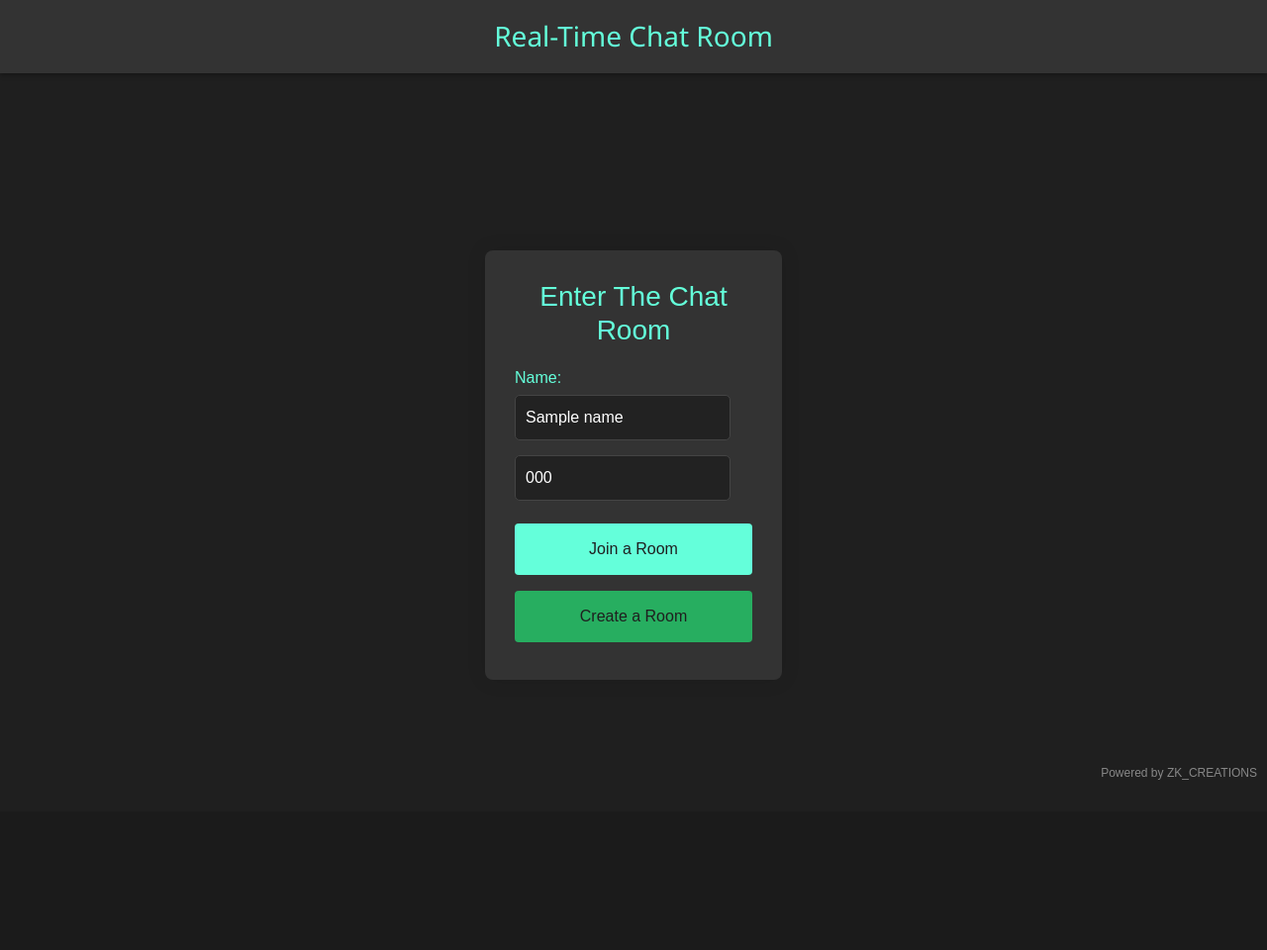
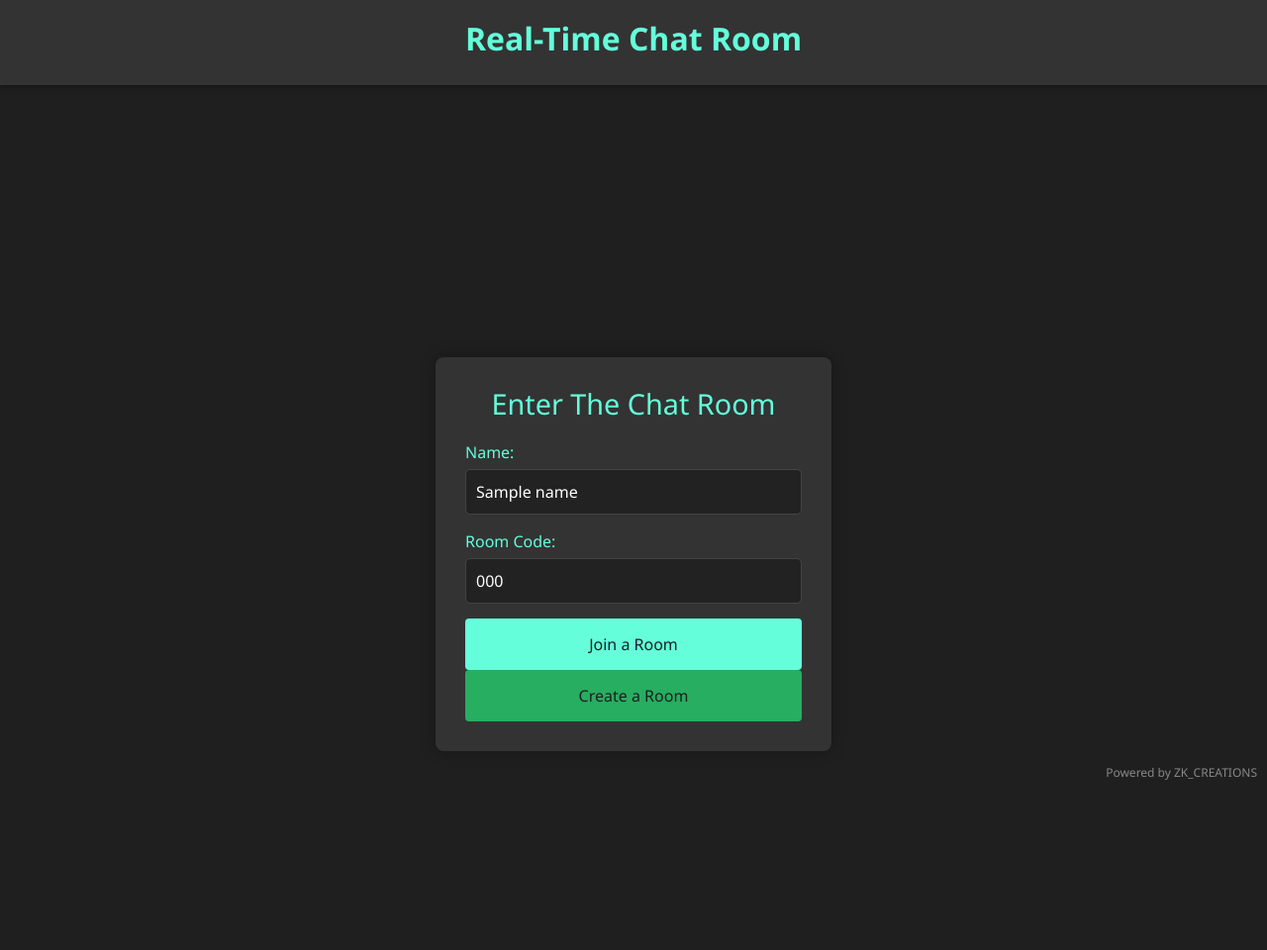
Before and after one commit to zuberkhan01st/Chat-Room, a Flask app: template templates/home.html in a window 1280 px wide. Shown: the whole page at 99% size. Before the commit the page ends 788 px from the top, so only its background shows below. Run offline with Flask 3, Linux system fonts and the light colour scheme; the template is opened without the code that fills it: most values are stand-ins (such as "Sample title", 1, 10 or a date in 2020); some libraries are stand-ins or nearby versions.

Commit message:
Update home.html

```diff
--- a/templates/home.html
+++ b/templates/home.html
@@ -3,122 +3,126 @@
 {% block content %}
 <style>
   body {
-    font-family: Arial, sans-serif;
     background-color: #1f1f1f; /* Dark background */
     color: #fff; /* Light text */
     margin: 0;
     padding: 0;
-    display: flex;
-    flex-direction: column;
-    align-items: center;
-    height: 100vh;
-    position: relative;
+    font-family: 'Segoe UI', Tahoma, Geneva, Verdana, sans-serif;
   }
 
   header {
-    width: 100%;
-    background-color: #333; /* Dark header background */
+    background-color: #333;
+    color: #64ffda;
     padding: 20px 0;
     text-align: center;
     position: fixed;
+    width: 100%;
     top: 0;
-    z-index: 1000; /* Ensure header stays on top */
-    box-shadow: 0px 2px 5px rgba(0, 0, 0, 0.3);
+    z-index: 1000;
+    box-shadow: 0 2px 5px rgba(0, 0, 0, 0.3);
   }
 
   h1 {
-    font-family: 'Segoe UI', Tahoma, Geneva, Verdana, sans-serif; /* Change font family */
-    font-size: 28px;
-    color: #64ffda; /* Light cyan title color */
-    margin: 0;
+    font-size: 2rem;
+    font-weight: bold;
+    animation: typewriter 3s steps(30) 1s 1 normal both;
+  }
+
+  @keyframes typewriter {
+    from {
+      width: 0;
+    }
+    to {
+      width: 100%;
+    }
   }
 
   .content {
-    margin-top: 80px; /* Ensure content starts below fixed header */
+    margin-top: 80px; /* Ensures content is below fixed header */
     display: flex;
     justify-content: center;
     align-items: center;
-    height: calc(100vh - 100px); /* Adjust to fit content between header and footer */
+    min-height: 100vh;
+    flex-direction: column;
   }
 
-  /* Form and powered by styles continue... */
-
   form {
-    width: 300px;
-    background-color: #333; /* Darker form background */
+    width: 100%;
+    max-width: 400px;
+    background-color: #333;
     padding: 30px;
     border-radius: 8px;
-    box-shadow: 0px 0px 20px 0px rgba(0, 0, 0, 0.1);
+    box-shadow: 0px 0px 15px rgba(0, 0, 0, 0.3);
   }
 
   h3 {
-    color: #64ffda; /* Light cyan heading */
     text-align: center;
+    color: #64ffda;
+    font-size: 1.8rem;
     margin-bottom: 20px;
   }
 
   label {
     display: block;
     margin-bottom: 5px;
-    color: #64ffda; /* Light cyan label text */
+    color: #64ffda;
   }
 
-  input[type="text"],
-  input[type="password"] {
-    width: calc(100% - 22px); /* Adjust width for padding */
+  input[type="text"], input[type="password"] {
+    width: 100%;
     padding: 10px;
     margin-bottom: 15px;
-    border: 1px solid #444; /* Darker border */
-    background-color: #222; /* Darker input background */
-    color: #fff; /* Light text */
+    background-color: #222;
+    color: #fff;
+    border: 1px solid #444;
     border-radius: 5px;
-    box-sizing: border-box;
     transition: border-color 0.3s ease;
   }
 
-  input[type="text"]:focus,
-  input[type="password"]:focus {
-    border-color: #64ffda; /* Light cyan border on focus */
+  input[type="text"]:focus, input[type="password"]:focus {
+    border-color: #64ffda;
   }
 
-  input[type="submit"],
   button {
-    width: 100%; /* Full width button */
-    background-color: #64ffda; /* Light cyan button */
-    color: #1f1f1f; /* Dark text */
+    width: 100%;
     padding: 14px 20px;
-    margin: 8px 0;
+    background-color: #64ffda;
+    color: #1f1f1f;
     border: none;
     border-radius: 4px;
     cursor: pointer;
     transition: background-color 0.3s ease;
   }
 
-  input[type="submit"]:hover,
   button:hover {
-    background-color: #1abc9c; /* Darker cyan on hover */
+    background-color: #1abc9c;
   }
 
   .create-btn {
-    background-color: #27ae60; /* Emerald green button */
+    background-color: #27ae60;
   }
 
   .create-btn:hover {
-    background-color: #2ecc71; /* Darker green on hover */
+    background-color: #2ecc71;
   }
 
-  p.error {
-    color: #ff4d4d; /* Light red error message */
+  .error {
+    color: #ff4d4d;
     margin-top: 10px;
   }
 
-  /* Powered by styles */
   .powered-by {
     position: fixed;
     bottom: 10px;
     right: 10px;
     font-size: 12px;
     color: #888;
+  }
+
+  @media (max-width: 768px) {
+    form {
+      width: 80%;
+    }
   }
 </style>
 
@@ -130,11 +134,23 @@
   <form method="post" class="buttons">
     <h3>Enter The Chat Room</h3>
     <div>
-      <label>Name:</label>
-      <input type="text" placeholder="Pick a name!" name="name" value="{{ name }}" required />
+      <label for="name">Name:</label>
+      <input
+        type="text"
+        placeholder="Pick a name!"
+        name="name"
+        value="{{ name }}"
+        required
+      />
     </div>
     <div class="join">
-      <input type="text" placeholder="Room Code" name="code" value="{{ code }}" />
+      <label for="code">Room Code:</label>
+      <input
+        type="text"
+        placeholder="Room Code"
+        name="code"
+        value="{{ code }}"
+      />
       <button type="submit" name="join">Join a Room</button>
     </div>
     <div class="create">
```
